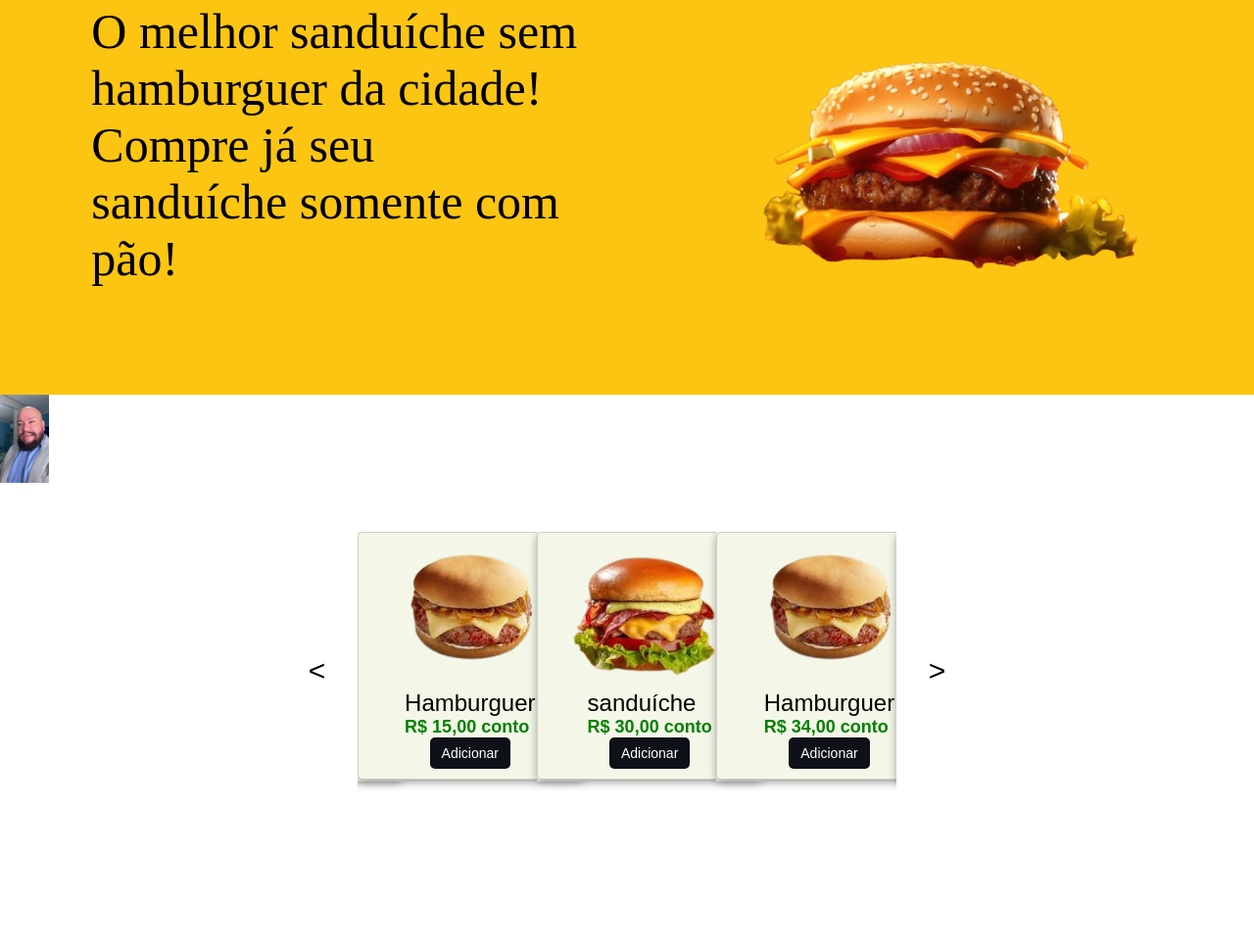
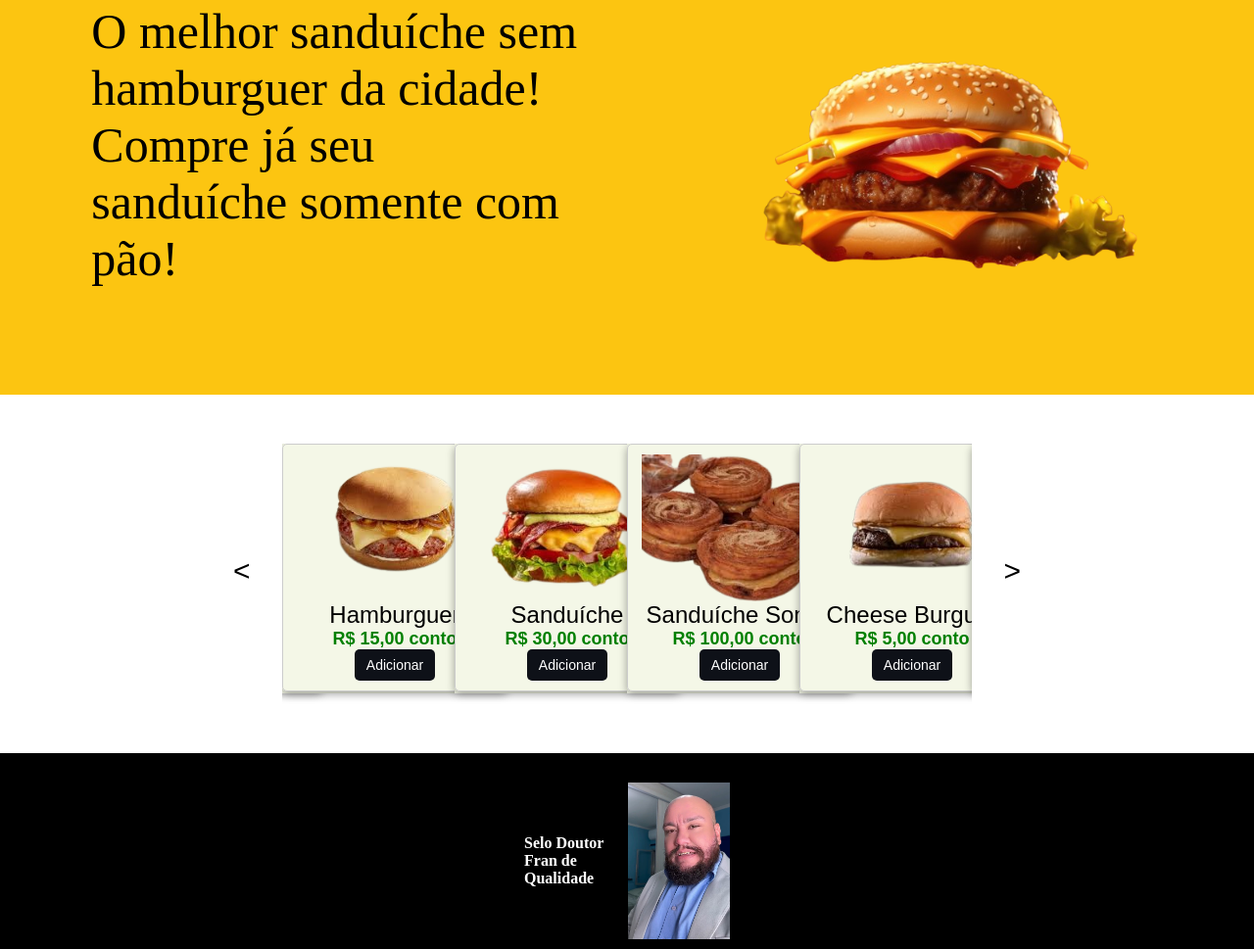
Before and after one commit to Ninjjer/Restaurante_hamburguer, a plain HTML site: page index.html in a window 1280 px wide. Shown: the part 217-1186 px from the top of the page at 98% size. Before the commit the page ends 1026 px from the top, so only its background shows below. Drawn offline with Linux system fonts and the light colour scheme.

Commit message:
Finalzado

```diff
--- a/index.html
+++ b/index.html
@@ -61,9 +61,7 @@
 
 
     <section id="sec-carrossel">
-        <div id="img-fran">
-        <img src="./img/selo_doutor_fran.jpg" alt="doutor-fran">
-        </div>
+
 
         <div class="carrossel">
             <div class="nav nav-left">
@@ -93,7 +91,7 @@
                             <img src="./img/hambuguer2.png" alt="Sanduiche">
                         </div>
                         <div class="info-produto">
-                            <h2>sanduíche</h2>
+                            <h2>Sanduíche</h2>
                             <span>R$ 30,00 conto</span>
                         </div>
                         <div class="box-cta">
@@ -106,11 +104,11 @@
                 <div class="slide">
                     <div class="conteudo-produto">
                         <div class="box-img-produto">
-                            <img src="./img/hambuguer1.png" alt="burguer">
+                            <img src="./img/sanduiche-iche.png" alt="iche">
                         </div>
                         <div class="info-produto">
-                            <h2>Hamburguer</h2>
-                            <span>R$ 34,00 conto</span>
+                            <h2>Sanduíche Sonho</h2>
+                            <span>R$ 100,00 conto</span>
                         </div>
                         <div class="box-cta">
                             <button class="cta-produto">
@@ -122,11 +120,11 @@
                 <div class="slide">
                     <div class="conteudo-produto">
                         <div class="box-img-produto">
-                            <img src="./img/hambuguer1.png" alt="burguer">
+                            <img src="./img/cheese-burguer.png" alt="cheese">
                         </div>
                         <div class="info-produto">
-                            <h2>Hamburguer</h2>
-                            <span>R$ 34,00 conto</span>
+                            <h2>Cheese Burguer</h2>
+                            <span>R$ 5,00 conto</span>
                         </div>
                         <div class="box-cta">
                             <button class="cta-produto">
@@ -138,11 +136,11 @@
                 <div class="slide">
                     <div class="conteudo-produto">
                         <div class="box-img-produto">
-                            <img src="./img/hambuguer1.png" alt="burguer">
+                            <img src="./img/sanduiche-iche-iche.png" alt="iche-iche">
                         </div>
                         <div class="info-produto">
-                            <h2>Hamburguer</h2>
-                            <span>R$ 34,00 conto</span>
+                            <h2>Sanduiche-iche</h2>
+                            <span>R$ 60,00 conto</span>
                         </div>
                         <div class="box-cta">
                             <button class="cta-produto">
@@ -159,8 +157,12 @@
         </div>
     </section>
 
-
-
+    <section class="sec-fran">
+        <div id="img-fran">
+            <h4>Selo Doutor Fran de Qualidade</h4>
+            <img src="./img/selo_doutor_fran.jpg" alt="doutor-fran">
+        </div>
+    </section>
 
 
 <!--  formulario
@@ -182,10 +184,6 @@
 -->
 
 </body>
-
-
-
-
 
 <script>
 
@@ -259,7 +257,7 @@
         // Define quantos slides serão exibidos de acordo com o tamanho da tela
         function setScreenSize() {
             if (window.innerWidth >= 500) {
-                carrosselDisplaying = 3;
+                carrosselDisplaying = 4;
             } else if (window.innerWidth >= 300) {
                 carrosselDisplaying = 2;
             } else {
--- a/style.css
+++ b/style.css
@@ -126,11 +126,36 @@
 
 
 
+.sec-fran img{
+    width: 100%;
+    height: 100%;
+    object-position: center;
+    object-fit: cover;
+    margin: 0;
+}
 
 #img-fran{
-    height: 90px;
-    width: 50px;
+    height: 160px;
+    width: 210px;
+    display: flex;
+    justify-content: center;
+    align-items: center;
+    color: #fff;
 }
+
+#img-fran h4{
+    color: #fff;
+}
+
+.sec-fran {
+    display: flex;
+    justify-content: center;
+    align-items: center;
+    padding-top: 30px;
+    padding-bottom: 10px;
+    background-color: #000000;
+}
+
 
 #sec-carrossel img{
     width: 100%;
@@ -148,8 +173,6 @@
     transition: left .4s cubic-bezier(.47, .13, .15, .89);
 }
 
-
-
 .conteudo-produto{
     display: flex;
     flex-direction: column;
@@ -162,6 +185,9 @@
     box-shadow: 0px 3px 9px #0000005c;
 }
 
+.info-produto{
+    text-align: center;
+}
 .box-img-produto{
     width: 100%;
     max-width: 200px;
@@ -174,7 +200,6 @@
     object-fit: cover;
     object-position: center;
 }
-
 
 .info-produto h2{
     font-family: Arial, Helvetica, sans-serif;
@@ -201,10 +226,11 @@
 
 .carrossel{
     position: relative;
-    width: 43%;
+    width: 55%;
     height: 266px;
     margin: 0 auto;
     padding-top: 50px;
+    padding-bottom: 50px;
 }
 
 .carrossel-content{
@@ -217,7 +243,7 @@
 .nav {
     position: absolute;
     z-index: 50;
-    top: 50%;
+    top: 40%;
     transform: translateY(50%);
 }
 
```
Also changed, not shown: img/cheese-burguer.png (added), img/sanduiche-iche-iche.png (added), img/sanduiche-iche.png (added).
